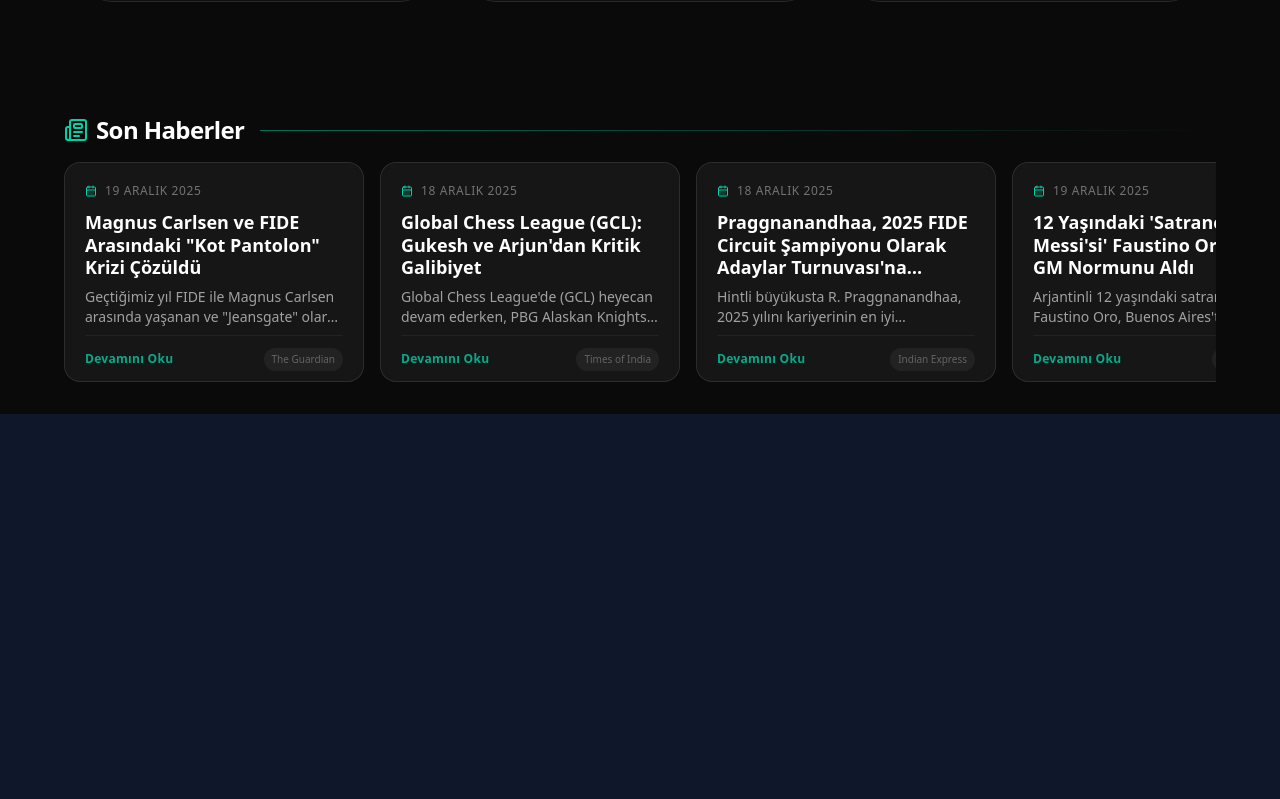
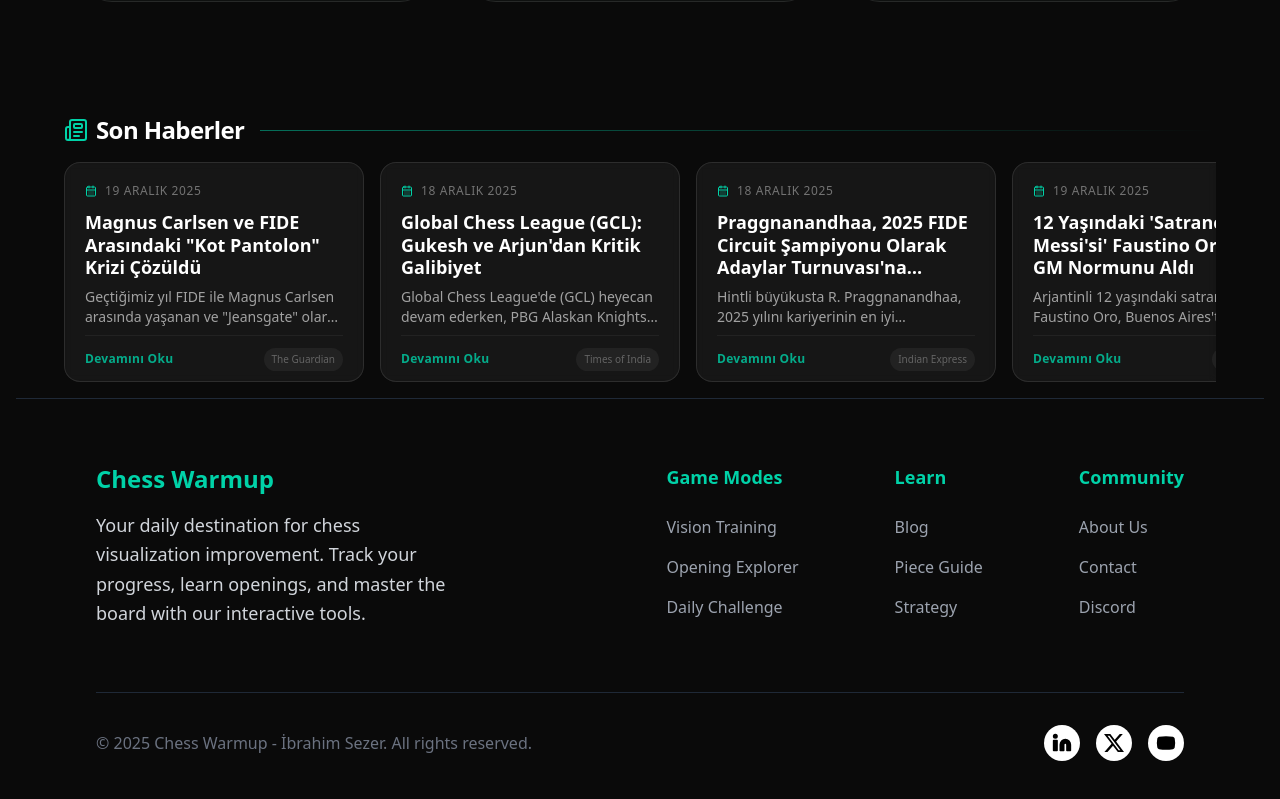
Before and after one commit to ibrahimsezer/chess-warmup, a React (Vite) app: page / in a window 1280 px wide. Shown: the part 1709-2508 px from the top of the page. Before the commit the page ends 2123 px from the top, so only its background shows below. Built offline with nearby package versions, Linux system fonts and the light colour scheme.

Commit message:
Add footer with titles

```diff
--- a/src/components/ChessWarmup.jsx
+++ b/src/components/ChessWarmup.jsx
@@ -6,6 +6,7 @@ import { translations } from '../utils/translations'; // Çeviriler eklendi
 import MenuScreen from './MenuScreen';
 import GameScreen from './GameScreen';
 import GameOverScreen from './GameOverScreen';
+import Footer from './Footer';
 
 export default function ChessVisionTrainer() {
     const [gameState, setGameState] = useState('menu');
@@ -227,6 +228,7 @@ export default function ChessVisionTrainer() {
                     lang={lang}
                 />
             )}
+            <Footer />
         </div>
     );
 }
--- /dev/null
+++ b/src/components/Footer.jsx
@@ -0,0 +1,82 @@
+import React from 'react';
+import { Linkedin, Youtube } from 'lucide-react';
+
+const Footer = () => {
+    return (
+        <footer className="bg-[#0a0a0a] text-white py-16 px-6 md:px-20 font-sans border-t border-gray-800">
+            <div className="max-w-7xl mx-auto">
+                <div className="flex flex-col lg:flex-row justify-between gap-12 mb-16">
+                    {/* Left Section: Description */}
+                    <div className="lg:w-1/3">
+                        <h2 className="text-2xl font-bold mb-4 text-[#00D2A8]">Chess Warmup</h2>
+                        <p className="text-lg leading-relaxed text-gray-300">
+                            Your daily destination for chess visualization improvement.
+                            Track your progress, learn openings, and master the board with our interactive tools.
+                        </p>
+                    </div>
+
+                    {/* Right Section: Links */}
+                    <div className="flex flex-wrap gap-12 lg:gap-24">
+                        {/* Column 1: Game Modes */}
+                        <div className="flex flex-col space-y-4">
+                            <h4 className="font-bold text-lg mb-2 text-[#00D2A8]">Game Modes</h4>
+                            <a href="#" className="text-gray-400 hover:text-[#00D2A8] transition-colors">Vision Training</a>
+                            <a href="#" className="text-gray-400 hover:text-[#00D2A8] transition-colors">Opening Explorer</a>
+                            <a href="#" className="text-gray-400 hover:text-[#00D2A8] transition-colors">Daily Challenge</a>
+                        </div>
+
+                        {/* Column 2: Learn */}
+                        <div className="flex flex-col space-y-4">
+                            <h4 className="font-bold text-lg mb-2 text-[#00D2A8]">Learn</h4>
+                            <a href="#" className="text-gray-400 hover:text-[#00D2A8] transition-colors">Blog</a>
+                            <a href="#" className="text-gray-400 hover:text-[#00D2A8] transition-colors">Piece Guide</a>
+                            <a href="#" className="text-gray-400 hover:text-[#00D2A8] transition-colors">Strategy</a>
+                        </div>
+
+                        {/* Column 3: Community */}
+                        <div className="flex flex-col space-y-4">
+                            <h4 className="font-bold text-lg mb-2 text-[#00D2A8]">Community</h4>
+                            <a href="#" className="text-gray-400 hover:text-[#00D2A8] transition-colors">About Us</a>
+                            <a href="#" className="text-gray-400 hover:text-[#00D2A8] transition-colors">Contact</a>
+                            <a href="#" className="text-gray-400 hover:text-[#00D2A8] transition-colors">Discord</a>
+                        </div>
+                    </div>
+                </div>
+
+                {/* Bottom Section */}
+                <div className="flex flex-col lg:flex-row justify-between items-center gap-8 pt-8 border-t border-gray-800">
+                    <div className="w-full lg:w-auto">
+                        <p className="text-gray-500">© {new Date().getFullYear()} Chess Warmup - İbrahim Sezer. All rights reserved.</p>
+                    </div>
+
+                    {/* Social Icons */}
+                    <div className="flex items-center gap-4">
+                        <a href="#" className="bg-white text-black p-2 rounded-full hover:bg-[#00D2A8] transition-colors">
+                            <Linkedin className="w-5 h-5 fill-current" />
+                        </a>
+                        <a href="#" className="bg-white text-black p-2 rounded-full hover:bg-[#00D2A8] transition-colors">
+                            <IconTwitterX className="w-5 h-5" />
+                        </a>
+                        <a href="#" className="bg-white text-black p-2 rounded-full hover:bg-[#00D2A8] transition-colors">
+                            <Youtube className="w-5 h-5 fill-current" />
+                        </a>
+                    </div>
+                </div>
+            </div>
+        </footer>
+    );
+};
+
+// Custom SVG for X (Twitter)
+const IconTwitterX = ({ className }) => (
+    <svg
+        viewBox="0 0 24 24"
+        fill="currentColor"
+        className={className}
+        xmlns="http://www.w3.org/2000/svg"
+    >
+        <path d="M18.901 1.153h3.68l-8.04 9.19L24 22.846h-7.406l-5.8-7.584-6.638 7.584H.474l8.6-9.83L0 1.154h7.594l5.243 6.932ZM17.61 20.644h2.039L6.486 3.24H4.298Z" />
+    </svg>
+);
+
+export default Footer;
```
